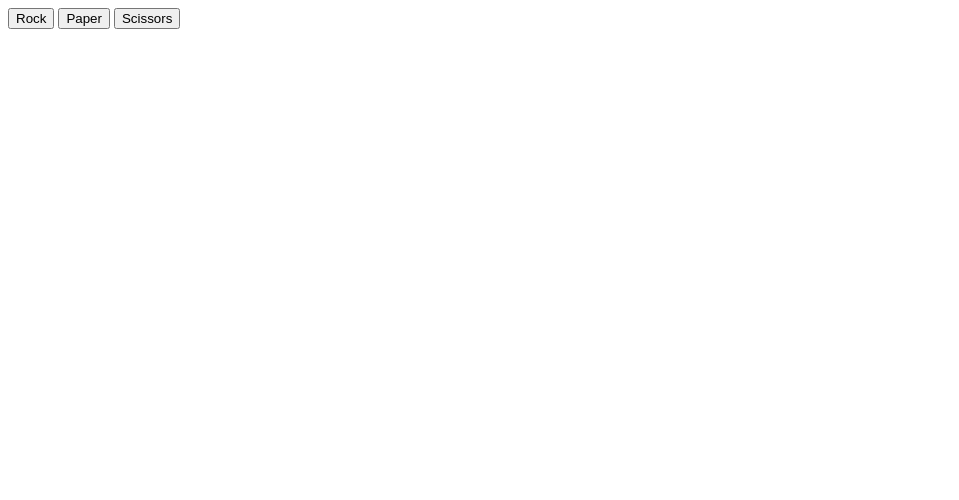
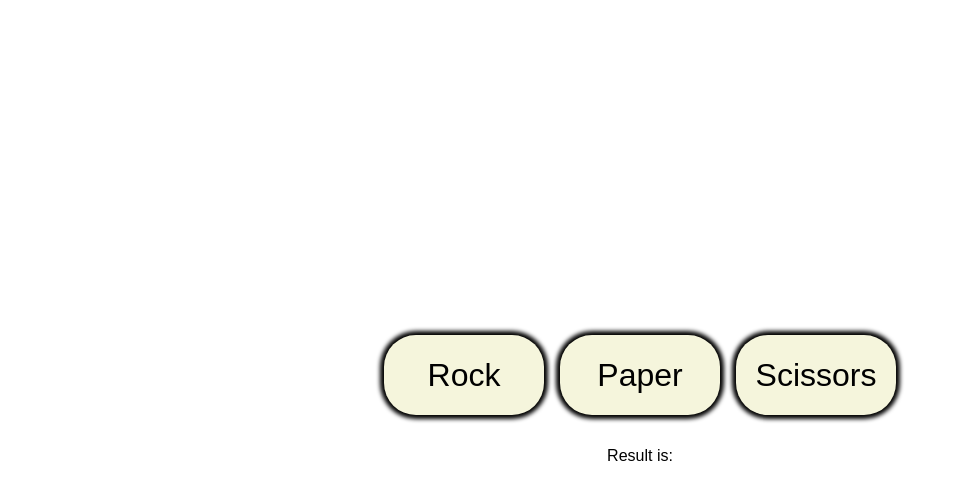
Before and after one commit to dostoynikov/rock-paper-scissors, a plain HTML site: page index.html in a window 1280 px wide. Shown: the whole page, without its empty margins (0-959 px from the left). Drawn offline with Linux system fonts and the light colour scheme.

Commit message:
add style to buttons

```diff
--- a/index.html
+++ b/index.html
@@ -9,11 +9,16 @@
 </head>
 <body>
 
+
     <div class="main-container">
         <button id="rock" value="rock">Rock</button>
         <button id="paper" value="paper">Paper</button>
         <button id="scissors" value="scissors">Scissors</button>
     </div>
+
+    <div class="results">
+        Result is:
+    </div>
     <script src="script.js" async></script>
 </body>
 </html>
--- a/style.css
+++ b/style.css
@@ -0,0 +1,46 @@
+* {
+    margin: 0;
+    padding: 0;
+    box-sizing: border-box;
+    font-family: Arial, Helvetica, sans-serif;
+}
+
+body {
+    display: flex;
+    flex-direction: column;
+    align-items: center;
+    justify-content: center;
+    min-height: 100vh;
+    width: 100vw;
+    gap: 2rem;
+}
+
+.main-container {
+    display: flex;
+    justify-content: center;
+    align-items: center;
+    gap: 1rem;
+
+}
+
+#rock,
+#paper,
+#scissors {
+    background-color: beige;
+    padding: 1rem;
+    border-style: none;
+    border-radius: 2rem;
+    height: 5rem;
+    width: 10rem;
+    font-size: 2rem;
+    box-shadow: 0px 0px 4px 4px rgb(0,0,0);
+    transition-duration: 0.4s;
+}
+
+#rock:hover,
+#paper:hover,
+#scissors:hover {
+    background-color: #555555;
+    color: white;
+
+  }
```
